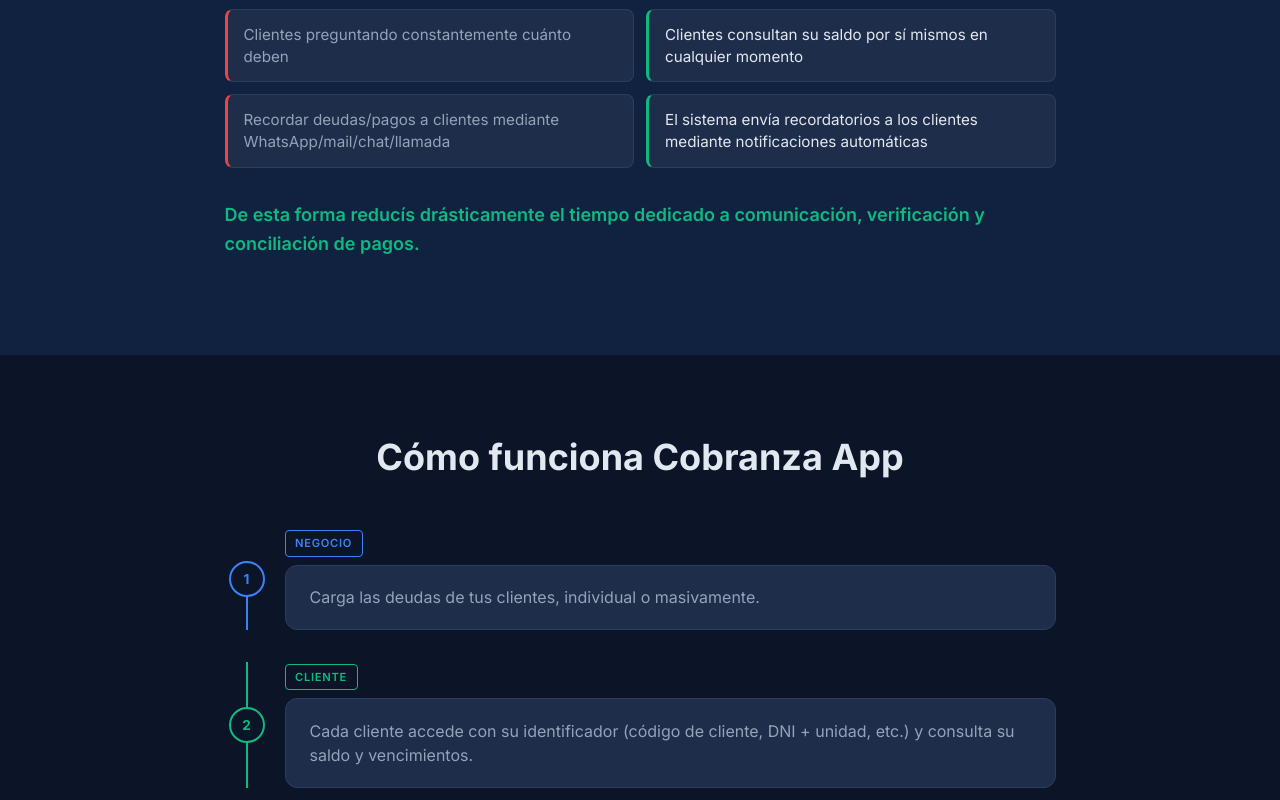
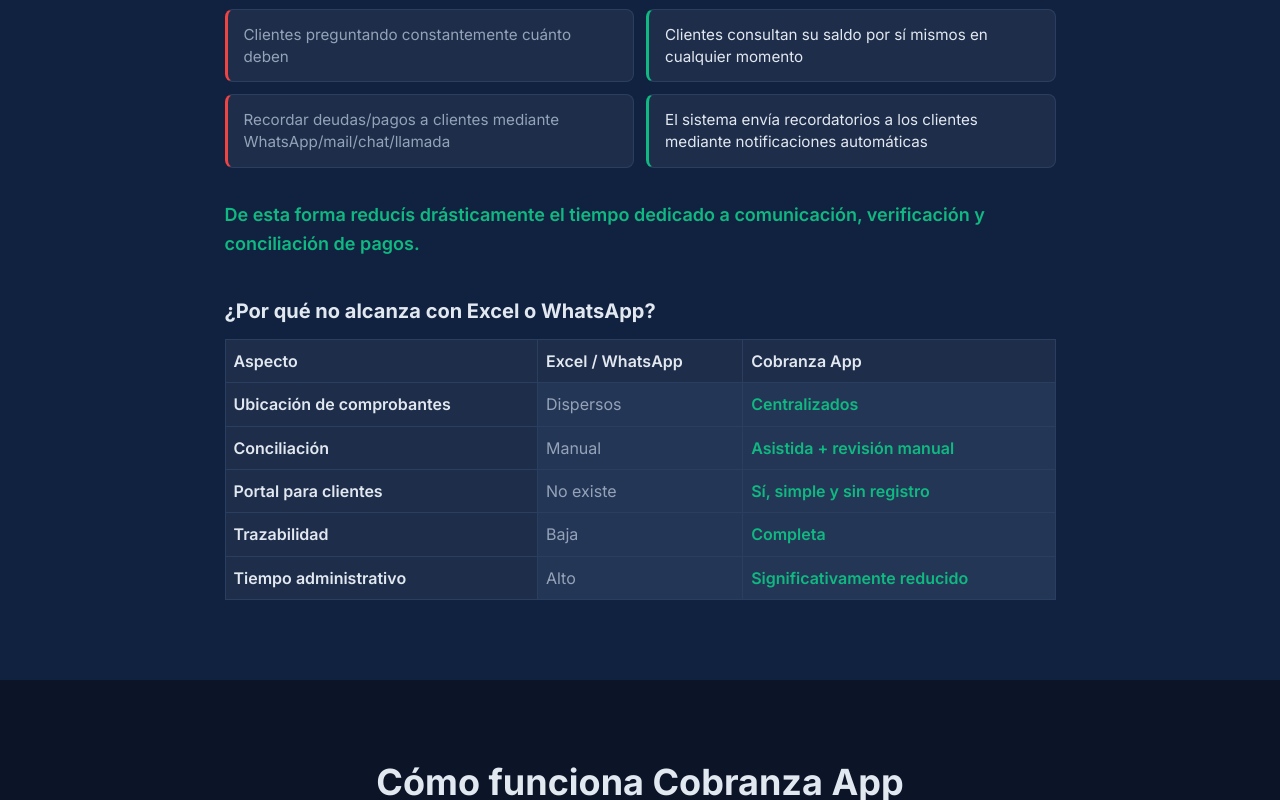
Before and after one commit to kazuyakuza/cobranza-app_landing, a Vue app: page / in a window 1280 px wide. Shown: the part 2399-3199 px from the top of the page. Built offline with nearby package versions, Linux system fonts and the light colour scheme.

Commit message:
feat(solution): extract data, rename labels, add Excel/WhatsApp comparison

```diff
--- /dev/null
+++ b/src/components/landing/SolutionExcelComparison.vue
@@ -0,0 +1,82 @@
+<script setup lang="ts">
+import { excelComparisonHeading, excelComparisonRows } from '@/data/solution'
+
+const aspectHeader = 'Aspecto'
+const excelHeader = 'Excel / WhatsApp'
+const cobranzaHeader = 'Cobranza App'
+</script>
+
+<template>
+  <div class="excel-comparison">
+    <h3 class="excel-comparison-heading">{{ excelComparisonHeading }}</h3>
+    <div class="table-responsive">
+      <table class="table table-bordered align-middle excel-comparison-table mb-0">
+        <thead>
+          <tr>
+            <th scope="col">{{ aspectHeader }}</th>
+            <th scope="col">{{ excelHeader }}</th>
+            <th scope="col">{{ cobranzaHeader }}</th>
+          </tr>
+        </thead>
+        <tbody>
+          <tr v-for="row in excelComparisonRows" :key="row.aspect">
+            <th scope="row">{{ row.aspect }}</th>
+            <td>{{ row.excelWhatsapp }}</td>
+            <td class="excel-comparison-cobranza">{{ row.cobranzaApp }}</td>
+          </tr>
+        </tbody>
+      </table>
+    </div>
+  </div>
+</template>
+
+<style scoped>
+.excel-comparison-heading {
+  font-size: 1.25rem;
+  font-weight: 700;
+  margin-top: 2.5rem;
+  margin-bottom: 1rem;
+  color: var(--color-text-on-dark);
+}
+
+.excel-comparison-table {
+  --bs-table-bg: transparent;
+  --bs-table-color: var(--color-text-on-dark-muted);
+  --bs-table-border-color: var(--color-border);
+  margin-bottom: 0;
+}
+
+.excel-comparison-table :deep(thead th) {
+  background: var(--color-bg-card);
+  color: var(--color-text-on-dark);
+  font-weight: 600;
+  border-color: var(--color-border);
+}
+
+.excel-comparison-table :deep(tbody th) {
+  background: var(--color-bg-card);
+  color: var(--color-text-on-dark);
+  font-weight: 600;
+}
+
+.excel-comparison-table :deep(td) {
+  background: var(--color-bg-card-alt);
+  color: var(--color-text-on-dark-muted);
+}
+
+.excel-comparison-cobranza {
+  color: var(--color-accent) !important;
+  font-weight: 600;
+}
+
+@media (max-width: 767.98px) {
+  .excel-comparison-heading {
+    font-size: 1.1rem;
+  }
+
+  .excel-comparison-table :deep(th),
+  .excel-comparison-table :deep(td) {
+    font-size: 0.875rem;
+  }
+}
+</style>
--- a/src/components/landing/SolutionSection.vue
+++ b/src/components/landing/SolutionSection.vue
@@ -1,38 +1,15 @@
 <script setup lang="ts">
 import { useScrollReveal } from '@/composables/useScrollReveal'
+import { comparisonRows } from '@/data/solution'
+import SolutionExcelComparison from '@/components/landing/SolutionExcelComparison.vue'
+
 useScrollReveal()
+
 const sectionTitle = 'Cobranza App simplifica y centraliza todo el proceso de cobranza'
 const bodyText =
   'Es una plataforma que permite cargar deudas de forma rápida (individual o masiva), que tus clientes consulten su saldo actual en cualquier momento, suban sus comprobantes de pago y que tú puedas validarlos de manera ágil y ordenada.'
-
-interface ComparisonRow {
-  before: string
-  after: string
-}
-
-const comparisonRows: ComparisonRow[] = [
-  {
-    before: 'Comprobantes dispersos en WhatsApp, mail y chats',
-    after: 'Todos los comprobantes centralizados y organizados'
-  },
-  {
-    before: 'Tenés que verificar manualmente cada transferencia',
-    after: 'El sistema cruza automáticamente comprobantes, transferencias y deudas'
-  },
-  {
-    before: 'Conciliación manual con extractos bancarios',
-    after: 'Conciliación asistida con revisión manual solo en excepciones'
-  },
-  {
-    before: 'Clientes preguntando constantemente cuánto deben',
-    after: 'Clientes consultan su saldo por sí mismos en cualquier momento'
-  },
-  {
-    before: 'Recordar deudas/pagos a clientes mediante WhatsApp/mail/chat/llamada',
-    after: 'El sistema envía recordatorios a los clientes mediante notificaciones automáticas'
-  }
-]
-
+const antesLabel = 'Sin Cobranza App'
+const despuesLabel = 'Con Cobranza App'
 const closingStatement =
   'De esta forma reducís drásticamente el tiempo dedicado a comunicación, verificación y conciliación de pagos.'
 </script>
@@ -51,20 +28,20 @@ const closingStatement =
           <div data-reveal class="comparison-wrapper">
             <div class="comparison-headers">
               <h3 class="comparison-heading comparison-heading--antes">
-                <i class="bi bi-x-circle me-2"></i>Antes
+                <i class="bi bi-x-circle me-2"></i>{{ antesLabel }}
               </h3>
               <h3 class="comparison-heading comparison-heading--despues">
-                <i class="bi bi-check-circle me-2"></i>Después
+                <i class="bi bi-check-circle me-2"></i>{{ despuesLabel }}
               </h3>
             </div>
             <ul class="comparison-list">
               <li v-for="(row, index) in comparisonRows" :key="index" class="comparison-row">
                 <div class="comparison-cell comparison-cell--antes">
-                  <span class="comparison-cell-label">Antes</span>
+                  <span class="comparison-cell-label">{{ antesLabel }}</span>
                   <span class="comparison-text">{{ row.before }}</span>
                 </div>
                 <div class="comparison-cell comparison-cell--despues">
-                  <span class="comparison-cell-label">Después</span>
+                  <span class="comparison-cell-label">{{ despuesLabel }}</span>
                   <span class="comparison-text">{{ row.after }}</span>
                 </div>
               </li>
@@ -73,6 +50,7 @@ const closingStatement =
           <p data-reveal class="solution-closing">
             {{ closingStatement }}
           </p>
+          <SolutionExcelComparison data-reveal />
         </div>
       </div>
     </div>
--- /dev/null
+++ b/src/data/solution.ts
@@ -0,0 +1,56 @@
+import type { ComparisonRow, ExcelComparisonRow } from '@/types/solution'
+
+const comparisonRows: ComparisonRow[] = [
+  {
+    before: 'Comprobantes dispersos en WhatsApp, mail y chats',
+    after: 'Todos los comprobantes centralizados y organizados'
+  },
+  {
+    before: 'Tenés que verificar manualmente cada transferencia',
+    after: 'El sistema cruza automáticamente comprobantes, transferencias y deudas'
+  },
+  {
+    before: 'Conciliación manual con extractos bancarios',
+    after: 'Conciliación asistida con revisión manual solo en excepciones'
+  },
+  {
+    before: 'Clientes preguntando constantemente cuánto deben',
+    after: 'Clientes consultan su saldo por sí mismos en cualquier momento'
+  },
+  {
+    before: 'Recordar deudas/pagos a clientes mediante WhatsApp/mail/chat/llamada',
+    after: 'El sistema envía recordatorios a los clientes mediante notificaciones automáticas'
+  }
+]
+
+const excelComparisonHeading = '¿Por qué no alcanza con Excel o WhatsApp?'
+
+const excelComparisonRows: ExcelComparisonRow[] = [
+  {
+    aspect: 'Ubicación de comprobantes',
+    excelWhatsapp: 'Dispersos',
+    cobranzaApp: 'Centralizados'
+  },
+  {
+    aspect: 'Conciliación',
+    excelWhatsapp: 'Manual',
+    cobranzaApp: 'Asistida + revisión manual'
+  },
+  {
+    aspect: 'Portal para clientes',
+    excelWhatsapp: 'No existe',
+    cobranzaApp: 'Sí, simple y sin registro'
+  },
+  {
+    aspect: 'Trazabilidad',
+    excelWhatsapp: 'Baja',
+    cobranzaApp: 'Completa'
+  },
+  {
+    aspect: 'Tiempo administrativo',
+    excelWhatsapp: 'Alto',
+    cobranzaApp: 'Significativamente reducido'
+  }
+]
+
+export { comparisonRows, excelComparisonHeading, excelComparisonRows }
--- /dev/null
+++ b/src/types/solution.ts
@@ -0,0 +1,10 @@
+export interface ComparisonRow {
+  before: string
+  after: string
+}
+
+export interface ExcelComparisonRow {
+  aspect: string
+  excelWhatsapp: string
+  cobranzaApp: string
+}
```
